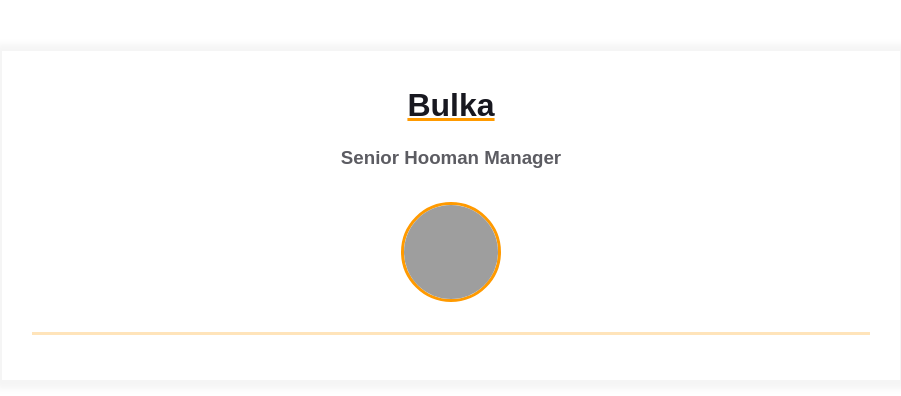
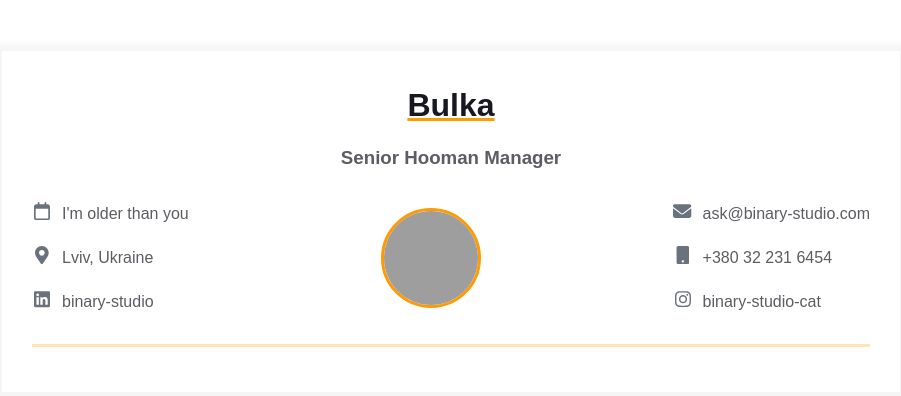
Before and after one commit to vikagumi/homepage, a plain HTML site: page index.html in a window 1280 px wide. Shown: the whole page, without its empty margins (189-1090 px from the left). Drawn offline with Linux system fonts and the light colour scheme; grey boxes are pictures that could not be loaded.

Commit message:
Added contact info

```diff
--- a/index.html
+++ b/index.html
@@ -1,11 +1,13 @@
 <!DOCTYPE html>
 <html>
+
 <head>
   <meta charset="UTF-8" />
   <meta name="viewport" content="width=device-width, initial-scale=1" />
   <link rel="stylesheet" href="styles.css">
   <title>Résumé</title>
 </head>
+
 <body>
   <main>
     <div class="resume">
@@ -15,17 +17,77 @@
           <h3 class="contact-info__sub-header">Senior Hooman Manager</h3>
 
           <div class="contact_info_container fh">
-              <div class="contact-info__block"></div>
+            <div class="contact-info__block">
+              <a href="" rel="author" class="contact-info__item">
+                <div class="contact-info__item-icon-wrapper">
+                  <svg class="contact-info__item-icon" xmlns="http://www.w3.org/2000/svg" viewBox="0 0 448 512">
+                    <path
+                      d="M152 64H296V24C296 10.75 306.7 0 320 0C333.3 0 344 10.75 344 24V64H384C419.3 64 448 92.65 448 128V448C448 483.3 419.3 512 384 512H64C28.65 512 0 483.3 0 448V128C0 92.65 28.65 64 64 64H104V24C104 10.75 114.7 0 128 0C141.3 0 152 10.75 152 24V64zM48 448C48 456.8 55.16 464 64 464H384C392.8 464 400 456.8 400 448V192H48V448z" />
+                  </svg>
+                  </svg>
+                </div>
+                <span>I'm older than you</span>
+              </a>
+              <a href="" rel="author" class="contact-info__item">
+                <div class="contact-info__item-icon-wrapper">
+                  <svg class="contact-info__item-icon" xmlns="http://www.w3.org/2000/svg" viewBox="0 0 384 512">
+                    <path
+                      d="M172.268 501.67C26.97 291.031 0 269.413 0 192 0 85.961 85.961 0 192 0s192 85.961 192 192c0 77.413-26.97 99.031-172.268 309.67-9.535 13.774-29.93 13.773-39.464 0zM192 272c44.183 0 80-35.817 80-80s-35.817-80-80-80-80 35.817-80 80 35.817 80 80 80z">
+                    </path>
+                  </svg>
+                </div>
+                <span>Lviv, Ukraine</span>
+              </a>
+              <a href="https://ua.linkedin.com/company/binary-studio_241166" rel="author" class="contact-info__item">
+                <div class="contact-info__item-icon-wrapper">
+                  <svg class="contact-info__item-icon" xmlns="http://www.w3.org/2000/svg" viewBox="0 0 448 512">
+                    <path
+                      d="M416 32H31.9C14.3 32 0 46.5 0 64.3v383.4C0 465.5 14.3 480 31.9 480H416c17.6 0 32-14.5 32-32.3V64.3c0-17.8-14.4-32.3-32-32.3zM135.4 416H69V202.2h66.5V416zm-33.2-243c-21.3 0-38.5-17.3-38.5-38.5S80.9 96 102.2 96c21.2 0 38.5 17.3 38.5 38.5 0 21.3-17.2 38.5-38.5 38.5zm282.1 243h-66.4V312c0-24.8-.5-56.7-34.5-56.7-34.6 0-39.9 27-39.9 54.9V416h-66.4V202.2h63.7v29.2h.9c8.9-16.8 30.6-34.5 62.9-34.5 67.2 0 79.7 44.3 79.7 101.9V416z">
+                    </path>
+                  </svg>
+                </div>
+                <span>binary-studio</span>
+              </a>
+            </div>
 
             <div class="contact-info__block contact-info__block--center">
               <img class="contact-info__avatar" src="assets/avatar.png" alt="Avatar">
             </div>
 
-              <div class="contact-info__block"></div>
+            <div class="contact-info__block">
+              <a href="https://ua.linkedin.com/company/binary-studio_241166" rel="author" class="contact-info__item">
+                <div class="contact-info__item-icon-wrapper">
+                  <svg class="contact-info__item-icon" xmlns="http://www.w3.org/2000/svg" viewBox="0 0 512 512">
+                    <path
+                      d="M464 64C490.5 64 512 85.49 512 112C512 127.1 504.9 141.3 492.8 150.4L275.2 313.6C263.8 322.1 248.2 322.1 236.8 313.6L19.2 150.4C7.113 141.3 0 127.1 0 112C0 85.49 21.49 64 48 64H464zM217.6 339.2C240.4 356.3 271.6 356.3 294.4 339.2L512 176V384C512 419.3 483.3 448 448 448H64C28.65 448 0 419.3 0 384V176L217.6 339.2z" />
+                  </svg>
+                </div>
+                <span>ask@binary-studio.com</span>
+              </a>
+              <a href="https://ua.linkedin.com/company/binary-studio_241166" rel="author" class="contact-info__item">
+                <div class="contact-info__item-icon-wrapper">
+                  <svg class="contact-info__item-icon" xmlns="http://www.w3.org/2000/svg" viewBox="0 0 384 512">
+                    <path
+                      d="M320 0H64C37.49 0 16 21.49 16 48v416C16 490.5 37.49 512 64 512h256c26.51 0 48-21.49 48-48v-416C368 21.49 346.5 0 320 0zM192 464c-17.75 0-32-14.25-32-32s14.25-32 32-32s32 14.25 32 32S209.8 464 192 464z" />
+                  </svg>
+                </div>
+                <span>+380 32 231 6454</span>
+              </a>
+              <a href="https://ua.linkedin.com/company/binary-studio_241166" rel="author" class="contact-info__item">
+                <div class="contact-info__item-icon-wrapper">
+                  <svg class="contact-info__item-icon" xmlns="http://www.w3.org/2000/svg" viewBox="0 0 448 512">
+                    <path
+                      d="M224.1 141c-63.6 0-114.9 51.3-114.9 114.9s51.3 114.9 114.9 114.9S339 319.5 339 255.9 287.7 141 224.1 141zm0 189.6c-41.1 0-74.7-33.5-74.7-74.7s33.5-74.7 74.7-74.7 74.7 33.5 74.7 74.7-33.6 74.7-74.7 74.7zm146.4-194.3c0 14.9-12 26.8-26.8 26.8-14.9 0-26.8-12-26.8-26.8s12-26.8 26.8-26.8 26.8 12 26.8 26.8zm76.1 27.2c-1.7-35.9-9.9-67.7-36.2-93.9-26.2-26.2-58-34.4-93.9-36.2-37-2.1-147.9-2.1-184.9 0-35.8 1.7-67.6 9.9-93.9 36.1s-34.4 58-36.2 93.9c-2.1 37-2.1 147.9 0 184.9 1.7 35.9 9.9 67.7 36.2 93.9s58 34.4 93.9 36.2c37 2.1 147.9 2.1 184.9 0 35.9-1.7 67.7-9.9 93.9-36.2 26.2-26.2 34.4-58 36.2-93.9 2.1-37 2.1-147.8 0-184.8zM398.8 388c-7.8 19.6-22.9 34.7-42.6 42.6-29.5 11.7-99.5 9-132.1 9s-102.7 2.6-132.1-9c-19.6-7.8-34.7-22.9-42.6-42.6-11.7-29.5-9-99.5-9-132.1s-2.6-102.7 9-132.1c7.8-19.6 22.9-34.7 42.6-42.6 29.5-11.7 99.5-9 132.1-9s102.7-2.6 132.1 9c19.6 7.8 34.7 22.9 42.6 42.6 11.7 29.5 9 99.5 9 132.1s2.7 102.7-9 132.1z" />
+                  </svg>
+                </div>
+                <span>binary-studio-cat</span>
+              </a>
+            </div>
           </div>
         </div>
       </div>
     </div>
   </main>
 </body>
+
 </html>
```
Lines whose indentation alone changed are shown as unchanged.
